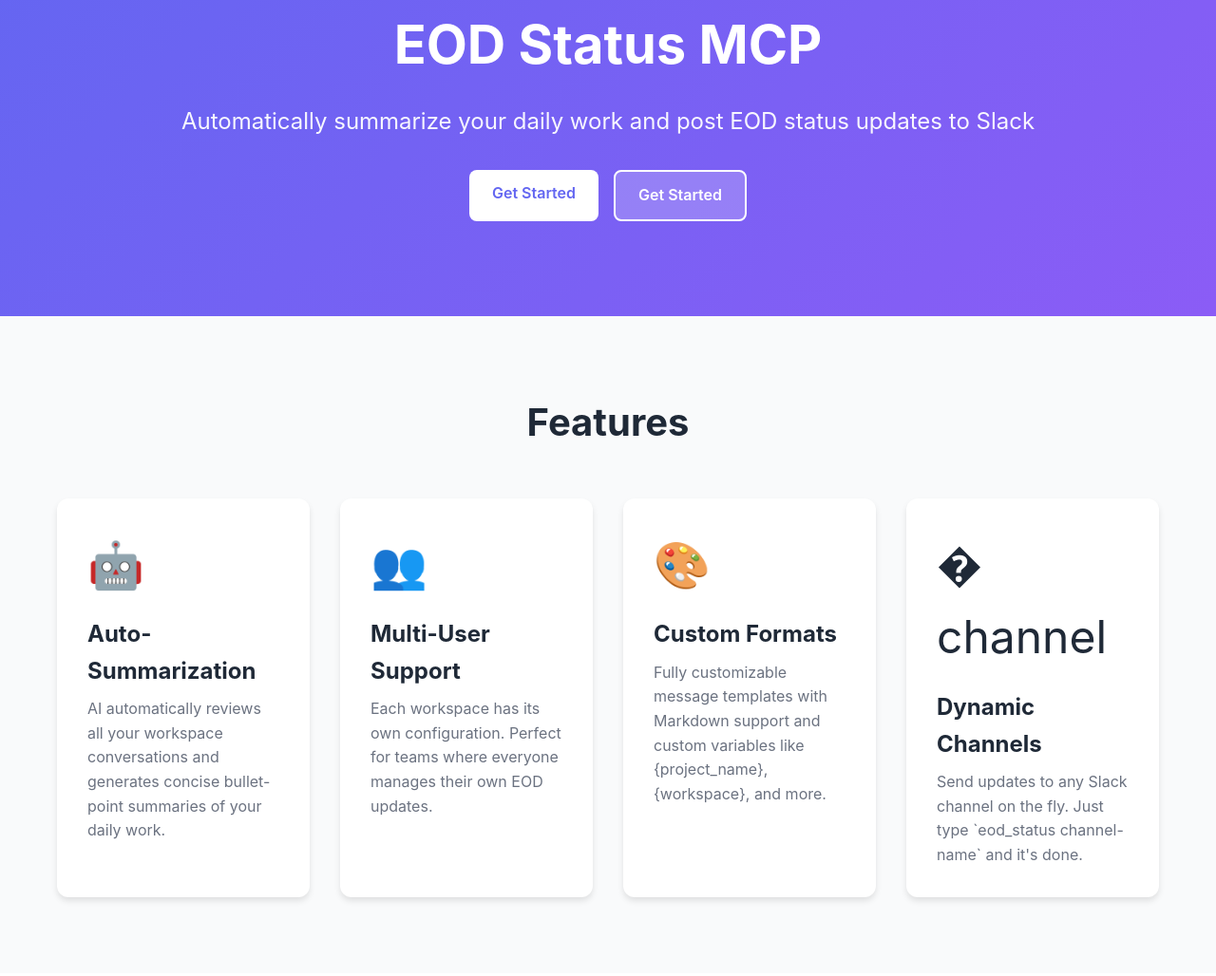
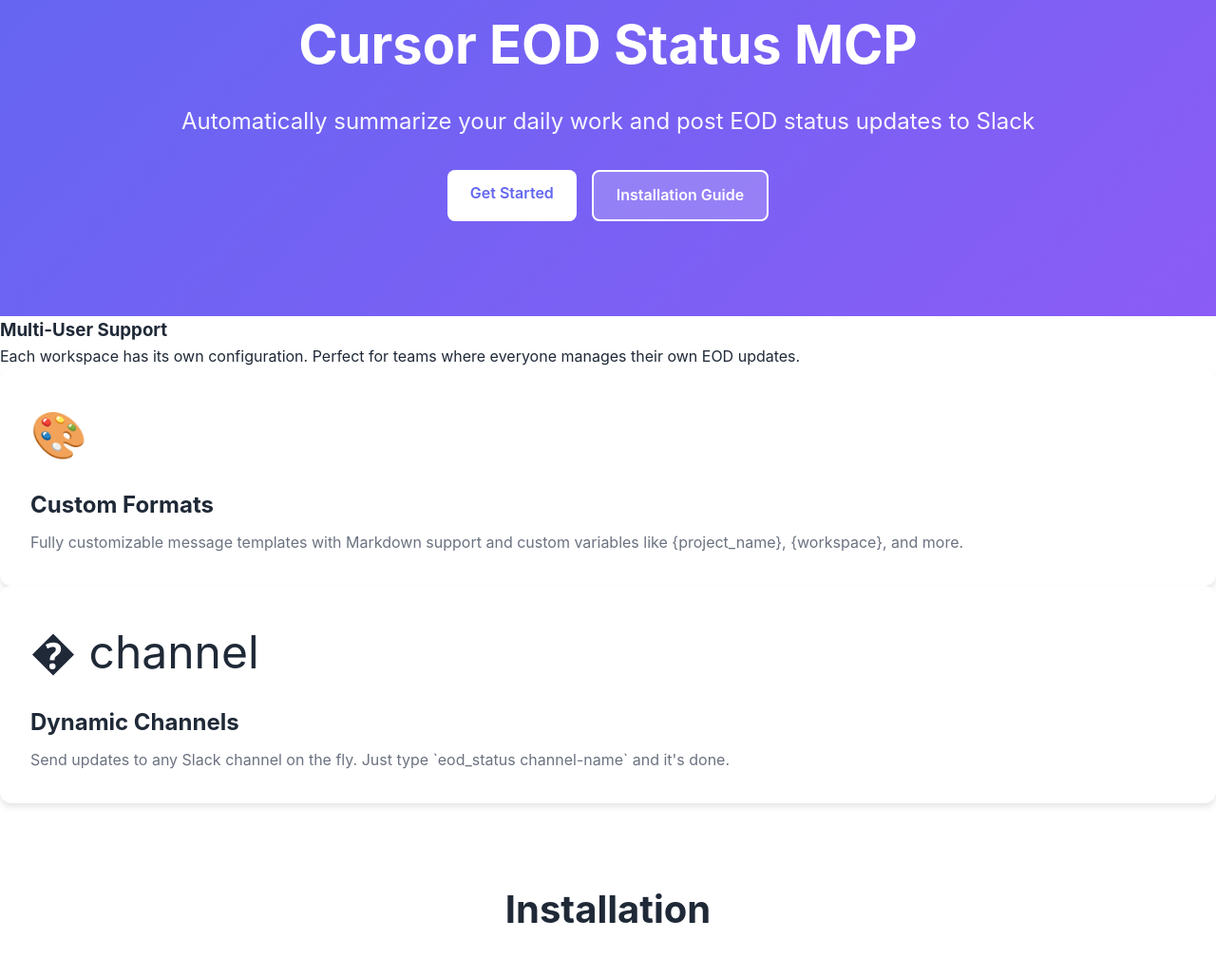
Before and after one commit to SackeyDavid/cursor-eod-mcp, a website: page landing/index.html in a window 1280 px wide. Shown: the part 97-1125 px from the top of the page at 95% size. Drawn offline with Linux system fonts and the light colour scheme.

Commit message:
docs: Update landing page title and button text for clarity
- Changed the main title from "EOD Status MCP" to "Cursor EOD Status MCP" for better branding.
- Updated the secondary button text from "Get Started" to "Installation Guide" to provide clearer navigation.
- Removed the features section to streamline the landing page content.

```diff
--- a/landing/index.html
+++ b/landing/index.html
@@ -9,26 +9,14 @@
 <body>
     <header class="hero">
         <div class="container">
-            <h1>EOD Status MCP</h1>
+            <h1>Cursor EOD Status MCP</h1>
             <p class="subtitle">Automatically summarize your daily work and post EOD status updates to Slack</p>
             <div class="cta-buttons">
                 <a href="#install" class="btn btn-primary">Get Started</a>
-                <a href="#install" class="btn btn-secondary">Get Started</a>
+                <a href="#install" class="btn btn-secondary">Installation Guide</a>
             </div>
         </div>
     </header>
-
-    <section class="features">
-        <div class="container">
-            <h2>Features</h2>
-            <div class="feature-grid">
-                <div class="feature-card">
-                    <div class="feature-icon">🤖</div>
-                    <h3>Auto-Summarization</h3>
-                    <p>AI automatically reviews all your workspace conversations and generates concise bullet-point summaries of your daily work.</p>
-                </div>
-                <div class="feature-card">
-                    <div class="feature-icon">👥</div>
                     <h3>Multi-User Support</h3>
                     <p>Each workspace has its own configuration. Perfect for teams where everyone manages their own EOD updates.</p>
                 </div>
```
